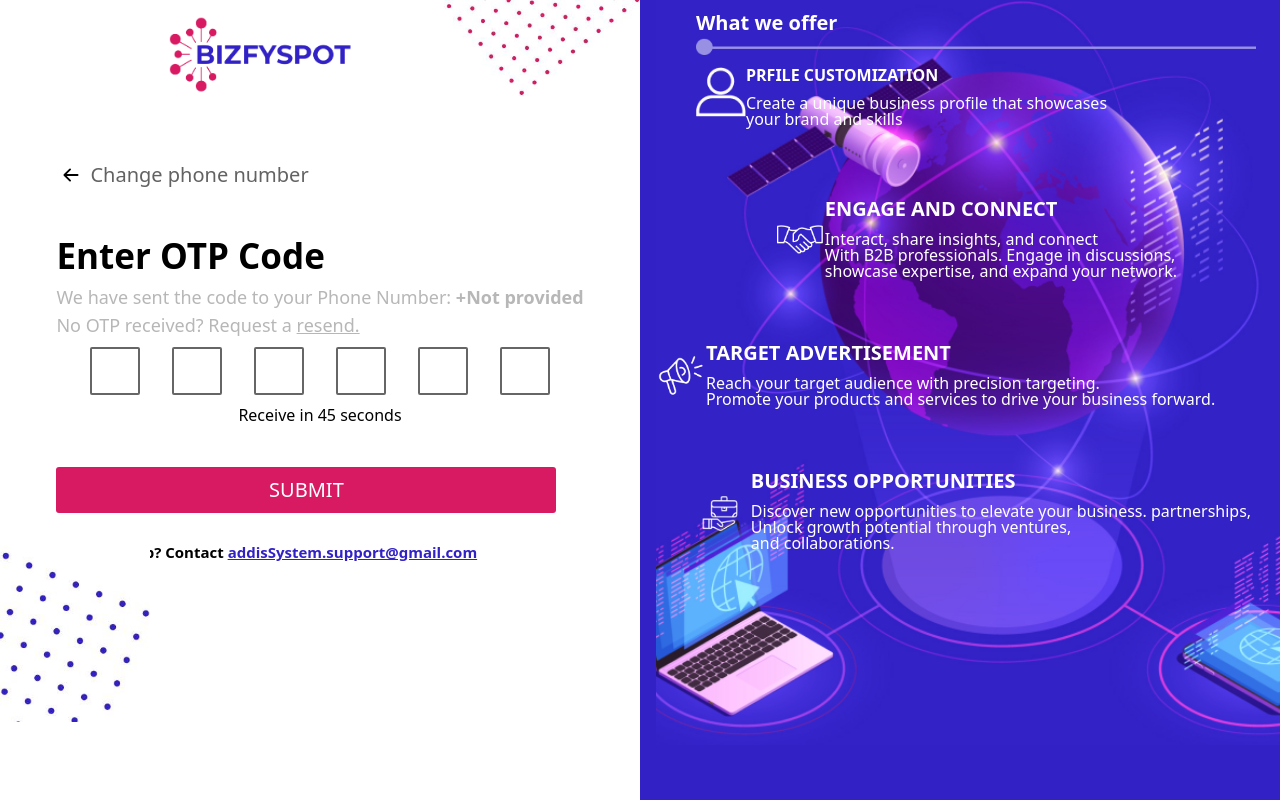
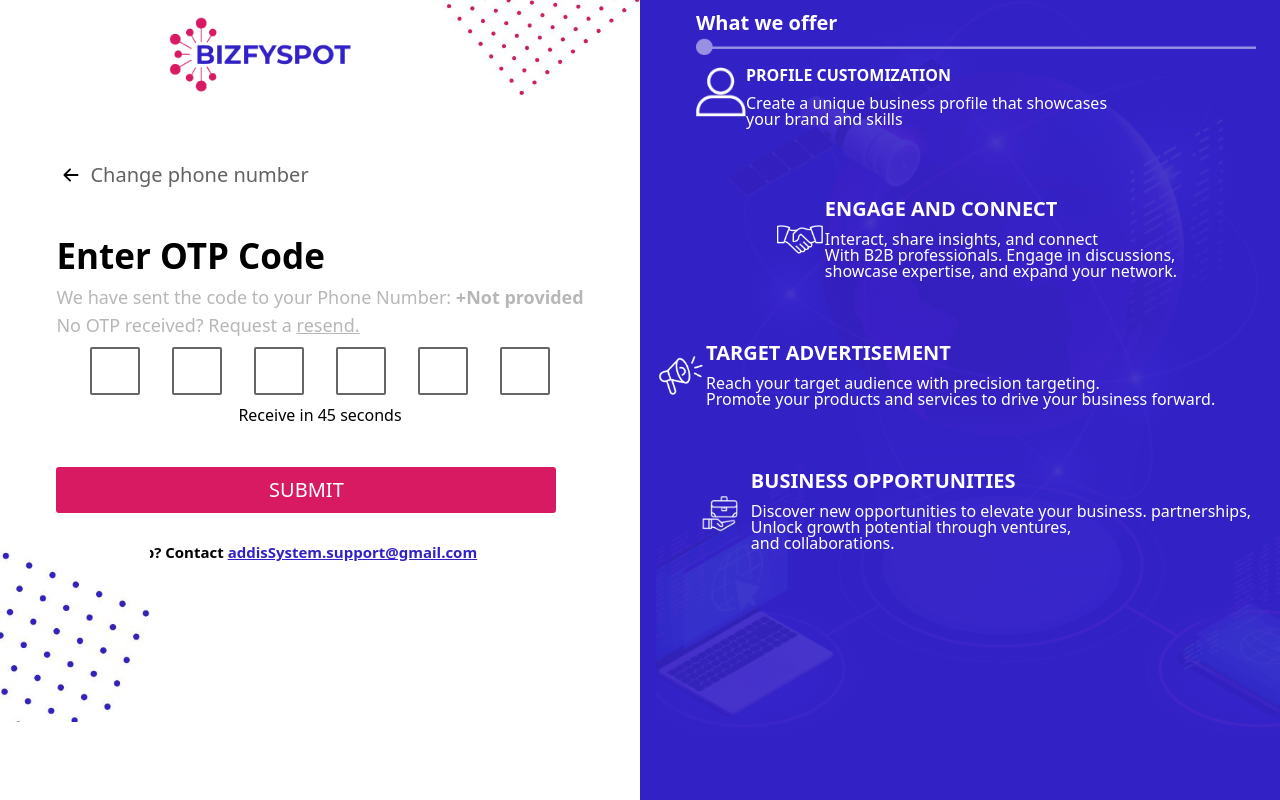
Before and after one commit to bereketassefa/antd, a React (Vite) app: page /OTP in a window 1280 px wide. Built offline with nearby package versions, Linux system fonts and the light colour scheme.

Commit message:
new commit

```diff
--- a/src/Components/SignUp/Heroside.jsx
+++ b/src/Components/SignUp/Heroside.jsx
@@ -1,3 +1,110 @@
+// import React from "react";
+// import image from "../../assets/image/profile.png";
+// import search from "../../assets/image/handsheck.png";
+// import cheng from "../../assets/image/channel.png";
+// import db from "../../assets/image/opprtunities.png";
+// import staf from "../../assets/image/bgheroside1.png";
+// import line from "../../assets/image/line.png";
+
+// function Heroside() {
+//   return (
+//     <div className="hidden lg:block lg:w-1/2 bg-[#3222C6] h-screen">
+//       <div className="items-center flex-col justify-start overflow-hidden">
+//         <div className=" flex flex-col gap-4">
+//           <div
+//             className="  mx-4 flex flex-col gap-16 bg-[url('/images/staf.jpg')] w-full h-[400px]   sm:h-[745px]  object-cover bg-cover bg-center bg-opacity-[10%]"
+//            style={{
+//               backgroundImage: linear-gradient(rgba(50, 34, 198, 0.7), rgba(50, 34, 198, 0.7)), url(${staf}),
+//             }}
+//           >
+//             <div className="mx-10 my-2 ">
+//               <p className="text-white text-[20px] font-bold">What we offer</p>
+//               <img className="w-ful" src={line} alt="image" />
+
+//               <div className="flex  mt-3">
+//                 <img
+//                   className="w-[50px] h-[50px] object-contain"
+//                   src={image}
+//                   alt="image"
+//                 />
+
+//                 <div className="flex-col">
+//                   <h1 className="  mb-3 text-white font-sans not-italic font-bold leading-none ">
+//                     PRFILE CUSTOMIZATION
+//                   </h1>
+//                   <p className="text-white font-sans not-italic font-normal leading-none">
+//                     Create a unique business profile that showcases <br /> your
+//                     brand and skills
+//                   </p>
+//                 </div>
+//               </div>
+//             </div>
+//             <div className="flex  justify-center items-center">
+//               <img
+//                 className="p-[2px] w-[50px] h-[50px] object-contain"
+//                 src={search}
+//                 alt="image"
+//               />
+
+//               <div className="flex-col ">
+//                 <h1 className=" mb-3 text-white font-sans not-italic font-bold leading-none text-[20px]">
+//                   ENGAGE AND CONNECT
+//                 </h1>
+//                 <p className="text-white font-sans not-italic font-normal leading-none">
+//                   Interact, share insights, and connect
+//                   <br /> With B2B professionals. Engage in discussions, <br />
+//                   showcase expertise, and expand your network.
+//                 </p>
+//               </div>
+//             </div>
+//             <div>
+//               <div className="flex items-center">
+//                 <img
+//                   className="p-[2px] w-[50px] h-[50px] object-contain"
+//                   src={cheng}
+//                   alt="image"
+//                 />
+
+//                 <div className="flex-col">
+//                   <h1 className="  mb-3 text-white font-sans not-italic font-bold leading-none text-[20px]">
+//                     TARGET ADVERTISEMENT
+//                   </h1>
+//                   <p className="text-white font-sans not-italic font-normal leading-none">
+//                     Reach your target audience with precision targeting. <br />
+//                     Promote your products and services to drive your business
+//                     forward.
+//                   </p>
+//                 </div>
+//               </div>
+//             </div>
+//             <div className="flex  justify-center items-center">
+//               <img
+//                 className=" object-contain w-[50px] h-[50px]"
+//                 src={db}
+//                 alt="image"
+//               />
+
+//               <div className="flex-col">
+//                 <h1 className="  mb-3 text-white font-sans not-italic font-bold leading-none text-[20px]">
+//                   BUSINESS OPPORTUNITIES
+//                 </h1>
+//                 <p className="text-white font-sans not-italic font-normal leading-none">
+//                   Discover new opportunities to elevate your business.
+//                   partnerships, <br />
+//                   Unlock growth potential through ventures, <br />
+//                   and collaborations.
+//                 </p>
+//               </div>
+//             </div>
+//           </div>
+//         </div>
+//       </div>
+//     </div>
+//   );
+// }
+
+// export default Heroside;
+
 import React from "react";
 import image from "../../assets/image/profile.png";
 import search from "../../assets/image/handsheck.png";
@@ -12,8 +119,10 @@ function Heroside() {
       <div className="items-center flex-col justify-start overflow-hidden">
         <div className=" flex flex-col gap-4">
           <div
-            className="  mx-4 flex flex-col gap-16 bg-[url('/images/staf.jpg')] w-full h-[400px]   sm:h-[745px]  object-cover bg-cover bg-center bg-opacity-[10%]"
-            style={{ backgroundImage: `url(${staf})` }}
+            className="mx-4 flex flex-col gap-16 bg-[url('/images/staf.jpg')] w-full h-[400px] sm:h-[745px] object-cover bg-cover bg-center"
+            style={{
+              backgroundImage: `linear-gradient(rgba(50, 34, 198, 0.9), rgba(50, 34, 198, 0.9)), url(${staf})`,
+            }}
           >
             <div className="mx-10 my-2 ">
               <p className="text-white text-[20px] font-bold">What we offer</p>
@@ -28,7 +137,7 @@ function Heroside() {
 
                 <div className="flex-col">
                   <h1 className="  mb-3 text-white font-sans not-italic font-bold leading-none ">
-                    PRFILE CUSTOMIZATION
+                    PROFILE CUSTOMIZATION
                   </h1>
                   <p className="text-white font-sans not-italic font-normal leading-none">
                     Create a unique business profile that showcases <br /> your
```
